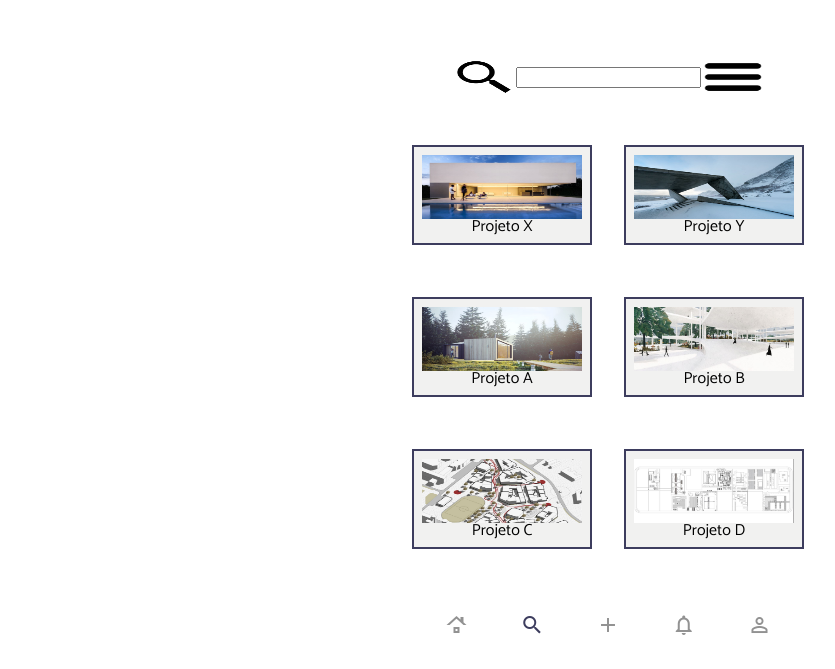
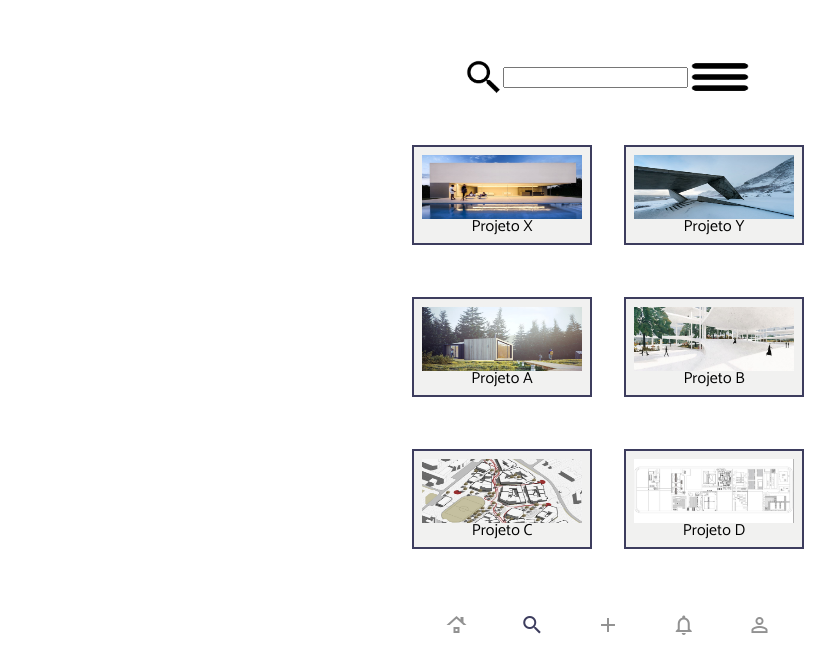
Before and after one commit to isabellafuhrken/isafuhrken.github.io, a plain HTML site: page html/procura.html in a window 1280 px wide. Shown: the part 131-800 px from the top of the page, without its empty margins (32-867 px from the left). Drawn offline with Linux system fonts and the light colour scheme; a web font is replaced by a local one.

Commit message:
Update procura.css

```diff
--- a/css/procura.css
+++ b/css/procura.css
@@ -18,8 +18,8 @@ nav {
 }
 
 .lupa{
-    width:5%;
-    height:60%;
+    width:3%;
+    height:auto;
 }
 
 .rec {
```
